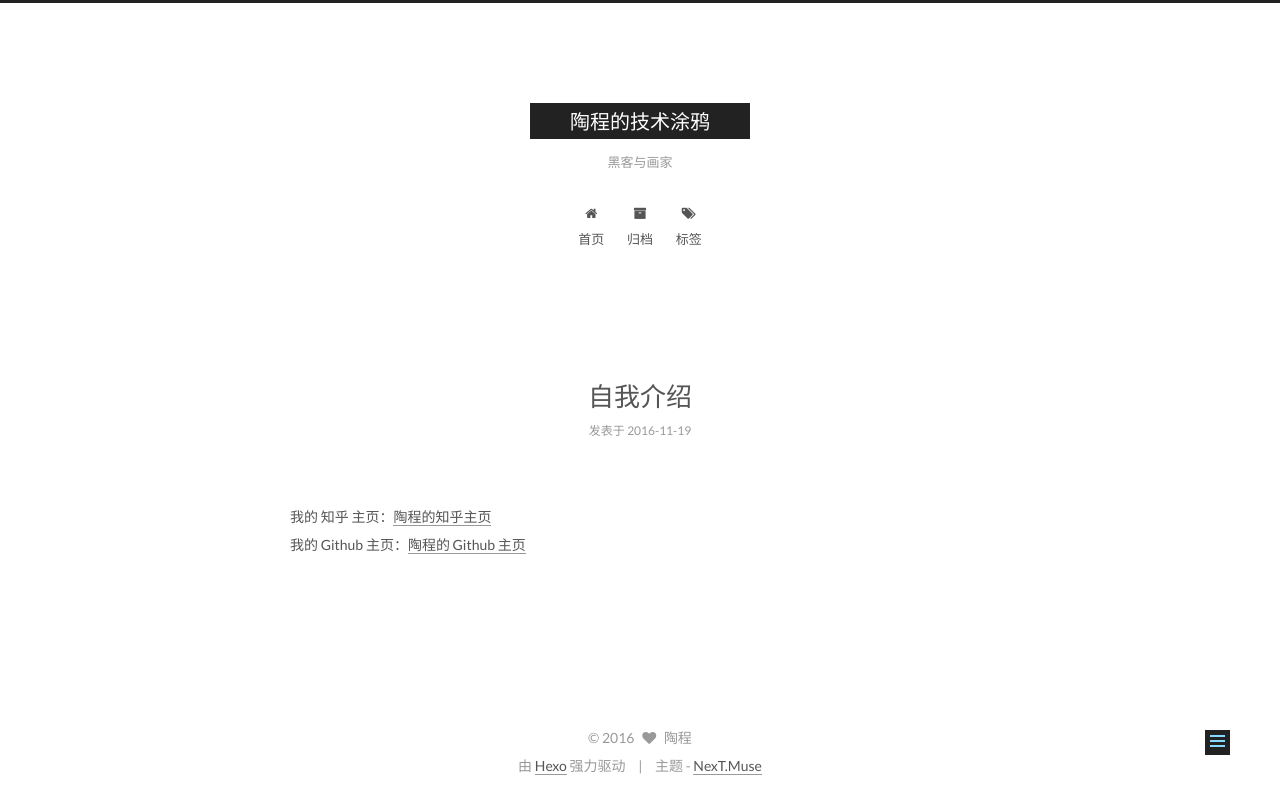
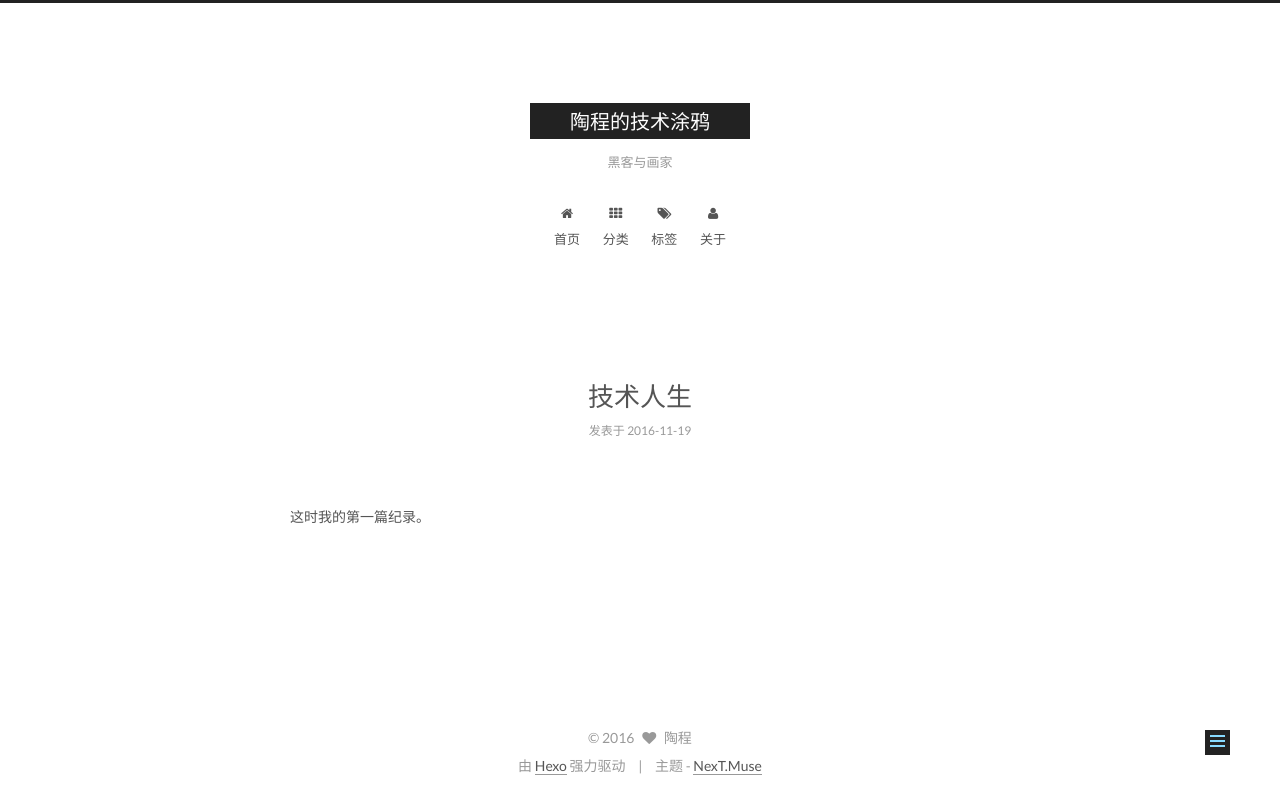
Before and after one commit to francistao/GeniusVJR.github.io, a plain HTML site: page 2016/11/19/自我介绍/index.html in a window 1280 px wide. Drawn offline with Linux system fonts and the light colour scheme.

Commit message:
Site updated: 2016-11-20 15:15:37

```diff
--- a/2016/11/19/自我介绍/index.html
+++ b/2016/11/19/自我介绍/index.html
@@ -84,16 +84,16 @@
 
 
 
-<meta name="description" content="我的 知乎 主页：陶程的知乎主页我的 Github 主页：陶程的 Github 主页">
+<meta name="description" content="这时我的第一篇纪录。">
 <meta property="og:type" content="article">
-<meta property="og:title" content="自我介绍">
+<meta property="og:title" content="技术人生">
 <meta property="og:url" content="http://yoursite.com/2016/11/19/自我介绍/index.html">
 <meta property="og:site_name" content="陶程的技术涂鸦">
-<meta property="og:description" content="我的 知乎 主页：陶程的知乎主页我的 Github 主页：陶程的 Github 主页">
-<meta property="og:updated_time" content="2016-11-20T06:58:28.000Z">
+<meta property="og:description" content="这时我的第一篇纪录。">
+<meta property="og:updated_time" content="2016-11-20T07:14:53.000Z">
 <meta name="twitter:card" content="summary">
-<meta name="twitter:title" content="自我介绍">
-<meta name="twitter:description" content="我的 知乎 主页：陶程的知乎主页我的 Github 主页：陶程的 Github 主页">
+<meta name="twitter:title" content="技术人生">
+<meta name="twitter:description" content="这时我的第一篇纪录。">
 
 
 
@@ -127,7 +127,7 @@
 
 
 
-  <title> 自我介绍 | 陶程的技术涂鸦 </title>
+  <title> 技术人生 | 陶程的技术涂鸦 </title>
 </head>
 
 <body itemscope itemtype="http://schema.org/WebPage" lang="zh-Hans">
@@ -190,12 +190,12 @@
         </li>
 
 
-        <li class="menu-item menu-item-archives">
-          <a href="/archives" rel="section">
+        <li class="menu-item menu-item-categories">
+          <a href="/categories" rel="section">
 
-              <i class="menu-item-icon fa fa-fw fa-archive"></i> <br />
+              <i class="menu-item-icon fa fa-fw fa-th"></i> <br />
 
-            归档
+            分类
           </a>
         </li>
 
@@ -206,6 +206,16 @@
               <i class="menu-item-icon fa fa-fw fa-tags"></i> <br />
 
             标签
+          </a>
+        </li>
+
+
+        <li class="menu-item menu-item-about">
+          <a href="/about" rel="section">
+
+              <i class="menu-item-icon fa fa-fw fa-user"></i> <br />
+
+            关于
           </a>
         </li>
 
@@ -262,7 +272,7 @@
 
 
 
-                自我介绍
+                技术人生
 
 
           </h1>
@@ -311,7 +321,7 @@
 
 
 
-        <p>我的 知乎 主页：<a href="https://www.zhihu.com/people/FrancisTao/activities" target="_blank" rel="external">陶程的知乎主页</a><br>我的 Github 主页：<a href="https://github.com/GeniusVJR" target="_blank" rel="external">陶程的 Github 主页</a></p>
+        <p>这时我的第一篇纪录。</p>
 
 
     </div>
@@ -388,7 +398,7 @@
         </div>
         <nav class="site-state motion-element">
           <div class="site-state-item site-state-posts">
-            <a href="/archives">
+            <a href="/">
               <span class="site-state-item-count">1</span>
               <span class="site-state-item-name">日志</span>
             </a>
--- a/css/main.css
+++ b/css/main.css
@@ -1681,7 +1681,7 @@ pre .javascript .function {
   width: 4px;
   height: 4px;
   border-radius: 50%;
-  background: #9d34c3;
+  background: #39fff9;
 }
 .links-of-blogroll {
   font-size: 13px;
```
Also changed, not shown: about/index.html (+24 -10 lines), archives/2016/11/index.html (+16 -6 lines), archives/2016/index.html (+16 -6 lines), archives/index.html (+16 -6 lines), index.html (+17 -7 lines), my-sencond-blog/index.html (+15 -5 lines), 关于我/index.html (+15 -5 lines).
